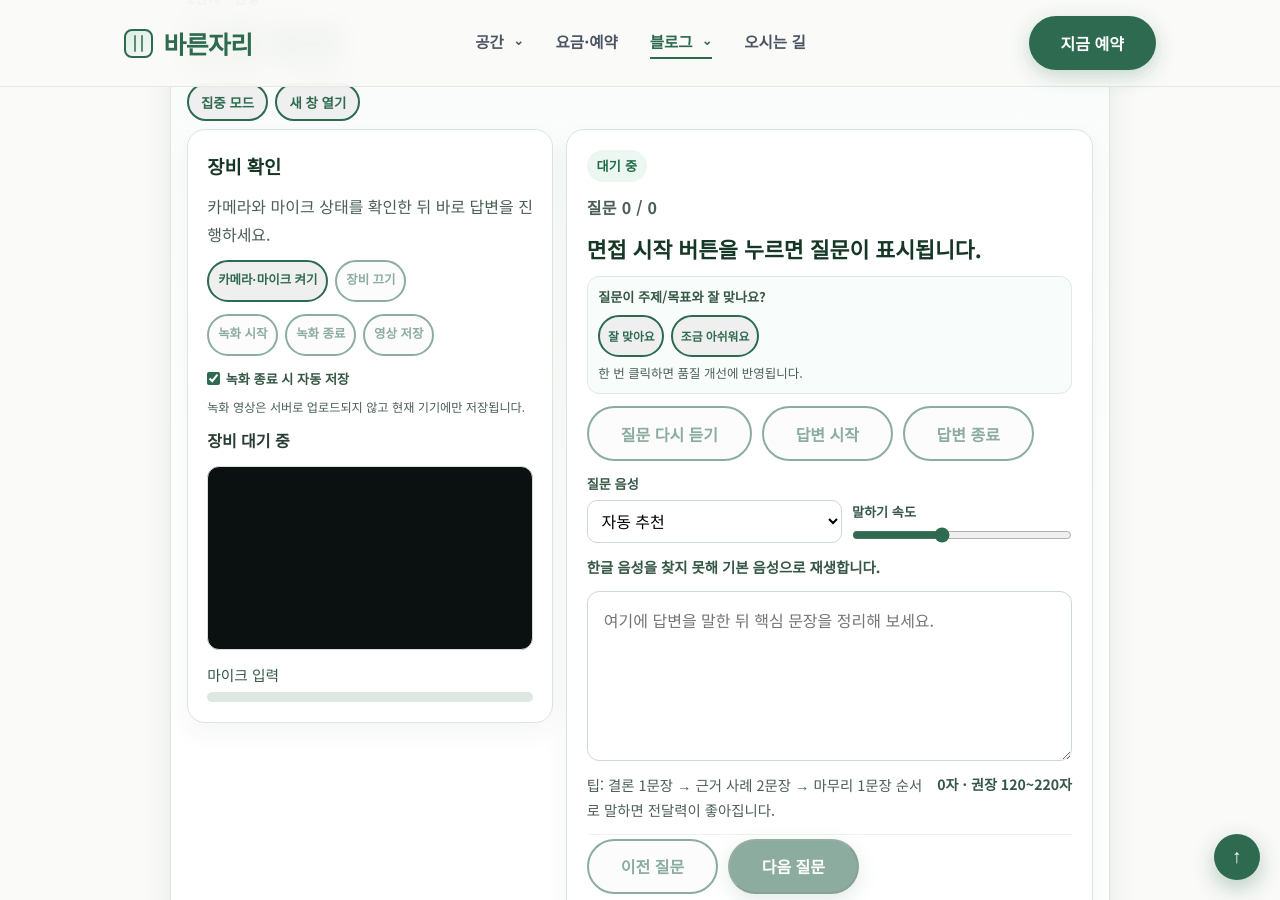
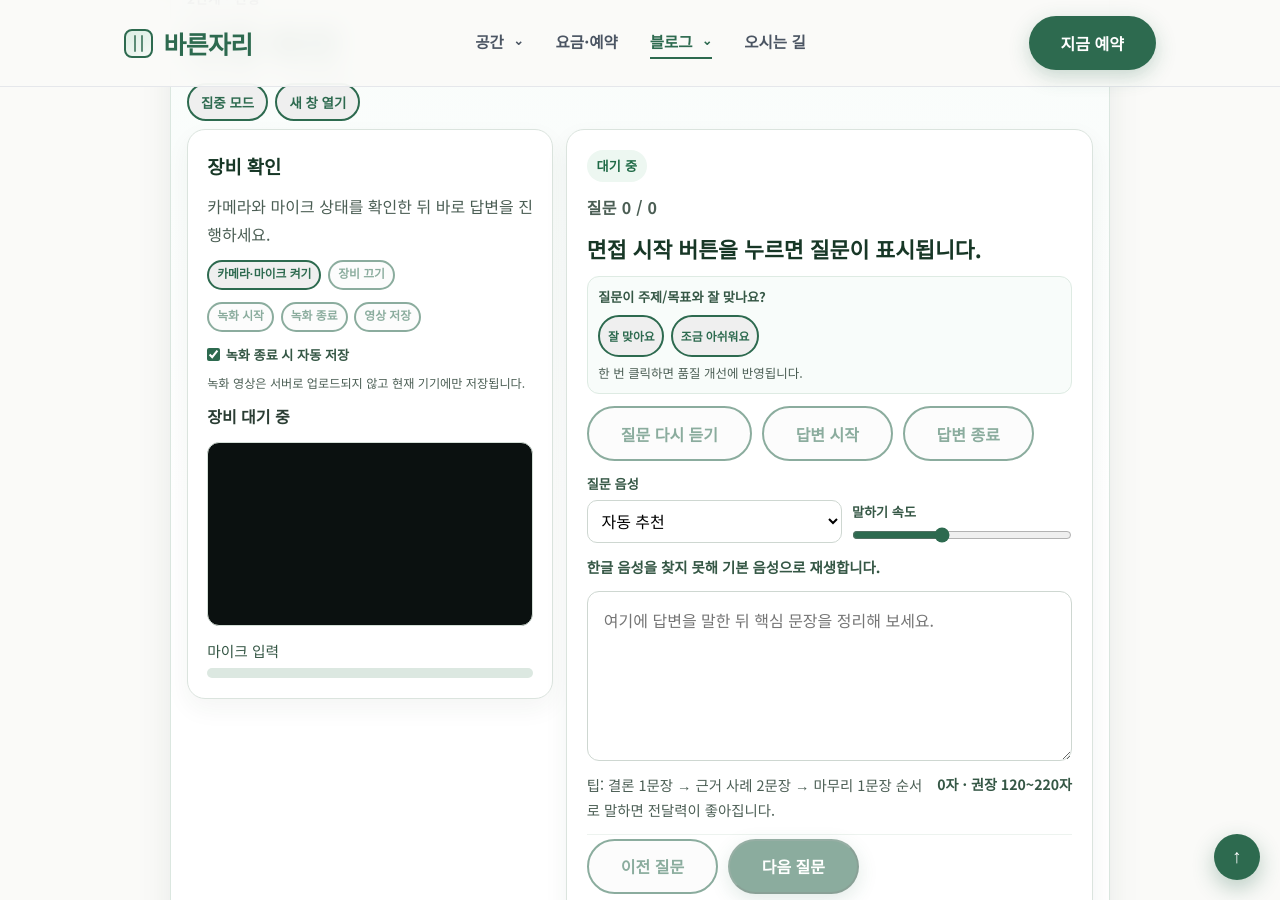
Before and after one commit to bareunspace/blog, a Jekyll site: the page built from ai-interview/index.html, in a window 1280 px wide and 900 px high, scrolled down 1275 px. Built offline with Jekyll 4.4.1, drawn with Linux system fonts in a browser that asks for light colours.

Commit message:
Reduce device control button size in interview UI

```diff
--- a/ai-interview/index.html
+++ b/ai-interview/index.html
@@ -297,7 +297,8 @@ script_version: 20260806-24
   .aii-feedback-list { margin: 0; padding-left: 1.1rem; color: #2a3d33; display: grid; gap: .2rem; }
   .aii-disclaimer { margin: .12rem 0 0; color: #6a7580; font-size: .73rem; line-height: 1.25; }
   .aii-disclaimer strong { color: #4d5b66; font-weight: 700; }
-  .aii-card .btn-primary, .aii-card .btn-outline, .aii-device-card .btn-outline { min-height: 42px; }
+  .aii-card .btn-primary, .aii-card .btn-outline { min-height: 42px; }
+  .aii-device-card .btn-outline { min-height: 30px; padding: .28rem .5rem; font-size: .74rem; }
   .aii-card button:disabled, .aii-device-card button:disabled { opacity: .55; cursor: not-allowed; }
   .aii-card .aii-actions:last-of-type { padding-top: .2rem; border-top: 1px solid #edf3ef; }
 
```
